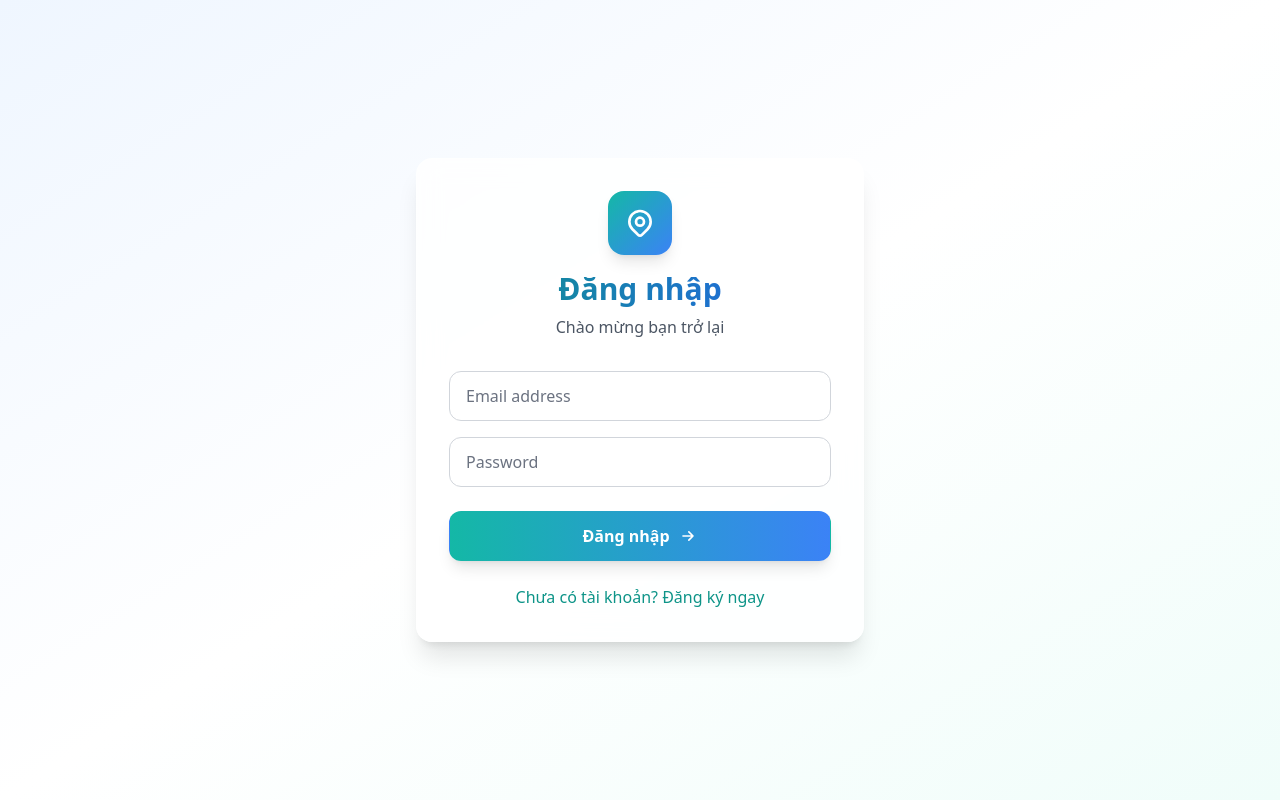
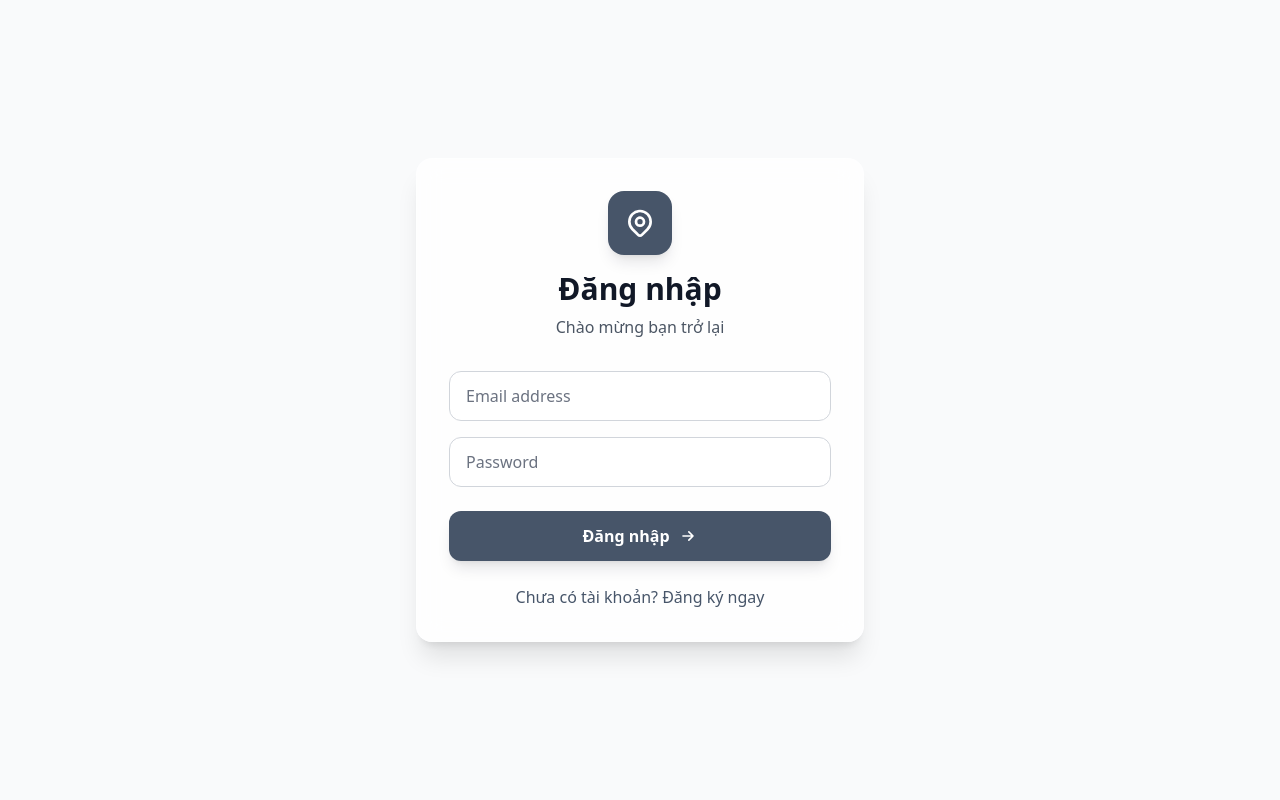
Before and after one commit to leetaaan/travel, a React (Vite) app: page /login in a window 1280 px wide. Built offline with nearby package versions, Linux system fonts and the light colour scheme; no server answers; the HTML template or start-up script is replaced by a standard one.

Commit message:
Thiết kế tối giản không gradient

```diff
--- a/src/components/AuthForm.jsx
+++ b/src/components/AuthForm.jsx
@@ -45,13 +45,13 @@ const AuthForm = () => {
   return (
     <div className="w-full">
         <div className="text-center mb-8">
-          <div className="w-16 h-16 bg-gradient-to-br from-primary-500 to-blue-500 rounded-2xl flex items-center justify-center mx-auto mb-4 shadow-lg">
+          <div className="w-16 h-16 bg-primary-600 dark:bg-primary-500 rounded-2xl flex items-center justify-center mx-auto mb-4 shadow-lg">
             <svg className="w-8 h-8 text-white" fill="none" stroke="currentColor" viewBox="0 0 24 24">
               <path strokeLinecap="round" strokeLinejoin="round" strokeWidth="2" d="M17.657 16.657L13.414 20.9a1.998 1.998 0 01-2.827 0l-4.244-4.243a8 8 0 1111.314 0z"></path>
               <path strokeLinecap="round" strokeLinejoin="round" strokeWidth="2" d="M15 11a3 3 0 11-6 0 3 3 0 016 0z"></path>
             </svg>
           </div>
-          <h3 className="text-3xl font-bold bg-gradient-to-r from-primary-600 to-blue-600 bg-clip-text text-transparent">
+          <h3 className="text-3xl font-bold text-gray-900 dark:text-white">
             {isRegistering ? 'Đăng ký tài khoản' : 'Đăng nhập'}
           </h3>
           <p className="text-gray-600 dark:text-gray-300 mt-2">
@@ -121,7 +121,7 @@ const AuthForm = () => {
           <div>
             <button
               type="submit"
-              className="group relative w-full flex justify-center py-3 px-4 border border-transparent text-base font-semibold rounded-xl text-white bg-gradient-to-r from-primary-500 to-blue-500 hover:from-primary-600 hover:to-blue-600 focus:outline-none focus:ring-2 focus:ring-offset-2 focus:ring-primary-500 transition-all duration-200 shadow-lg hover:shadow-xl transform hover:scale-105"
+              className="group relative w-full flex justify-center py-3 px-4 border border-transparent text-base font-semibold rounded-xl text-white bg-primary-600 hover:bg-primary-700 focus:outline-none focus:ring-2 focus:ring-offset-2 focus:ring-primary-500 transition-all duration-200 shadow-lg hover:shadow-xl"
             >
               <span className="flex items-center">
                 {isRegistering ? 'Đăng ký' : 'Đăng nhập'}
--- a/src/components/TopMenu.jsx
+++ b/src/components/TopMenu.jsx
@@ -311,13 +311,13 @@ const TopMenu = () => {
   return (
     <div className="bg-white/95 dark:bg-dark-800/95 backdrop-blur-md shadow-lg border-b border-gray-100 dark:border-dark-700 p-4 flex justify-between items-center sticky top-0 z-50 transition-colors duration-300">
       <div className="flex items-center space-x-3">
-        <div className="w-10 h-10 bg-gradient-to-br from-primary-500 to-blue-500 rounded-xl flex items-center justify-center shadow-lg hover:shadow-xl transition-shadow duration-300">
+        <div className="w-10 h-10 bg-primary-600 dark:bg-primary-500 rounded-xl flex items-center justify-center shadow-lg hover:shadow-xl transition-shadow duration-300">
           <svg className="w-6 h-6 text-white" fill="none" stroke="currentColor" viewBox="0 0 24 24">
             <path strokeLinecap="round" strokeLinejoin="round" strokeWidth="2" d="M17.657 16.657L13.414 20.9a1.998 1.998 0 01-2.827 0l-4.244-4.243a8 8 0 1111.314 0z"></path>
             <path strokeLinecap="round" strokeLinejoin="round" strokeWidth="2" d="M15 11a3 3 0 11-6 0 3 3 0 016 0z"></path>
           </svg>
         </div>
-        <h1 className="text-2xl font-bold bg-gradient-to-r from-primary-600 to-blue-600 bg-clip-text text-transparent">Travel Planner</h1>
+        <h1 className="text-2xl font-bold text-gray-900 dark:text-white">Travel Planner</h1>
       </div>
       <div className="flex-1 flex justify-center mx-6 relative">
         <div className="relative w-full max-w-md">
@@ -354,7 +354,7 @@ const TopMenu = () => {
                 </div>
                 <button
                   onClick={() => sendFriendRequest(result.id, result.fullName || result.email, result.email)}
-                  className="bg-gradient-to-r from-primary-500 to-blue-500 text-white text-sm rounded-full px-4 py-2 hover:from-primary-600 hover:to-blue-600 transition-all duration-200 font-medium shadow-md hover:shadow-lg"
+                  className="bg-primary-600 hover:bg-primary-700 text-white text-sm rounded-full px-4 py-2 transition-all duration-200 font-medium shadow-md hover:shadow-lg"
                   disabled={friendsList.includes(result.id) || pendingRequests.some(req => req.receiverId === result.id)}
                 >
                   {friendsList.includes(result.id) ? 'Đã là bạn bè' : pendingRequests.some(req => req.receiverId === result.id) ? 'Đang chờ' : 'Kết bạn'}
@@ -367,7 +367,7 @@ const TopMenu = () => {
       <div className="flex items-center space-x-4">
         {user && userData ? (
           <>
-            <Link to="/planning" className="bg-gradient-to-r from-primary-500 to-blue-500 text-white rounded-full py-2 px-6 hover:from-primary-600 hover:to-blue-600 transition-all duration-200 font-medium shadow-md hover:shadow-lg transform hover:scale-105">
+            <Link to="/planning" className="bg-primary-600 hover:bg-primary-700 text-white rounded-full py-2 px-6 transition-all duration-200 font-medium shadow-md hover:shadow-lg">
               Xây dựng lịch trình
             </Link>
             <div className="relative" ref={notificationRef}>
--- a/src/pages/LandingPage.jsx
+++ b/src/pages/LandingPage.jsx
@@ -39,16 +39,11 @@ const LandingPage = () => {
             </button>
 
 
-            <header id="header" className="relative bg-gradient-to-br from-primary-500 via-primary-600 to-blue-600 dark:from-primary-700 dark:via-primary-800 dark:to-blue-800 text-white overflow-hidden">
+            <header id="header" className="relative bg-primary-600 dark:bg-primary-800 text-white overflow-hidden">
                 <div className="absolute inset-0 bg-black opacity-10"></div>
-                <div className="absolute top-0 left-0 w-full h-full">
-                    <div className="absolute top-10 left-10 w-20 h-20 bg-white opacity-10 rounded-full animate-float"></div>
-                    <div className="absolute top-32 right-20 w-16 h-16 bg-white opacity-5 rounded-full animate-float-delay"></div>
-                    <div className="absolute bottom-20 left-1/4 w-12 h-12 bg-white opacity-10 rounded-full animate-float"></div>
-                </div>
                 <div className="relative z-10 text-center flex flex-col gap-12 pt-32 pb-16 px-6 max-w-6xl mx-auto">
                 <section className="header__text">
-                    <h1 className="text-5xl md:text-6xl font-bold leading-tight mb-6 bg-gradient-to-r from-white to-blue-100 bg-clip-text text-transparent animate-fade-in-up">
+                    <h1 className="text-5xl md:text-6xl font-bold leading-tight mb-6 text-white animate-fade-in-up">
                         Lên Kế Hoạch Du Lịch <br />
                         <span className="text-4xl md:text-5xl">Cùng Nhau</span>
                     </h1>
@@ -56,13 +51,13 @@ const LandingPage = () => {
                         Tạo lịch trình du lịch hợp tác với gợi ý từ AI và quản lý chi phí nhóm một cách dễ dàng
                     </p>
                     <div className="flex flex-col sm:flex-row items-center justify-center gap-4 animate-fade-in-up delay-300">
-                        <Link to="/login" className="group bg-white text-primary-600 px-8 py-4 rounded-full font-semibold text-lg transition-all duration-300 hover:bg-blue-50 hover:scale-105 hover:shadow-xl flex items-center gap-3">
+                        <Link to="/login" className="group bg-white text-primary-600 px-8 py-4 rounded-full font-semibold text-lg transition-all duration-300 hover:bg-gray-50 hover:shadow-xl flex items-center gap-3">
                             <span>Bắt Đầu Ngay</span>
                             <svg className="w-5 h-5 group-hover:translate-x-1 transition-transform" fill="none" stroke="currentColor" viewBox="0 0 24 24">
                                 <path strokeLinecap="round" strokeLinejoin="round" strokeWidth="2" d="M13 7l5 5m0 0l-5 5m5-5H6"></path>
                             </svg>
                         </Link>
-                        <Link to="/planning" className="group border-2 border-white text-white px-8 py-4 rounded-full font-semibold text-lg transition-all duration-300 hover:bg-white hover:text-primary-600 hover:scale-105 flex items-center gap-3">
+                        <Link to="/planning" className="group border-2 border-white text-white px-8 py-4 rounded-full font-semibold text-lg transition-all duration-300 hover:bg-white hover:text-primary-600 flex items-center gap-3">
                             <svg className="w-5 h-5" fill="none" stroke="currentColor" viewBox="0 0 24 24">
                                 <path strokeLinecap="round" strokeLinejoin="round" strokeWidth="2" d="M9.663 17h4.673M12 3v1m6.364 1.636l-.707.707M21 12h-1M4 12H3m3.343-5.657l-.707-.707m2.828 9.9a5 5 0 117.072 0l-.548.547A3.374 3.374 0 0014 18.469V19a2 2 0 11-4 0v-.531c0-.895-.356-1.754-.988-2.386l-.548-.547z"></path>
                             </svg>
@@ -71,31 +66,18 @@ const LandingPage = () => {
                     </div>
                 </section>
                             <div className="absolute inset-0 bg-gradient-to-r from-blue-400 to-primary-400 rounded-3xl blur-xl opacity-30 animate-pulse"></div>
-                    <div className="relative max-w-md mx-auto">
-                        <div className="absolute inset-0 bg-gradient-to-r from-blue-400 to-teal-400 rounded-3xl blur-xl opacity-30 animate-pulse"></div>
-                                    <div className="h-4 bg-gradient-to-r from-primary-400 to-blue-400 rounded-full w-3/4"></div>
-                            <div className="space-y-4">
-                                <div className="h-4 bg-gradient-to-r from-teal-400 to-blue-400 rounded-full w-3/4"></div>
-                                <div className="h-3 bg-gray-200 rounded-full w-1/2"></div>
-                                        <div className="h-20 bg-gradient-to-br from-primary-100 to-blue-100 rounded-xl"></div>
-                                        <div className="h-20 bg-gradient-to-br from-blue-100 to-primary-100 rounded-xl"></div>
-                                    <div className="h-20 bg-gradient-to-br from-teal-100 to-blue-100 rounded-xl"></div>
-                                    <div className="h-8 bg-gradient-to-r from-primary-500 to-blue-500 rounded-full mt-6"></div>
-                                </div>
-                                <div className="h-8 bg-gradient-to-r from-teal-500 to-blue-500 rounded-full mt-6"></div>
-                    </div>
                 </div>
             </header>
 
-            <div className="bg-gradient-to-b from-blue-50 to-white dark:from-dark-900 dark:to-dark-800 py-20 px-6 transition-colors duration-300" id="features">
+            <div className="bg-gray-50 dark:bg-dark-900 py-20 px-6 transition-colors duration-300" id="features">
                 <div className="max-w-7xl mx-auto">
                 <section className="text-center mb-20">
-                    <span className="inline-block bg-gradient-to-r from-primary-500 to-blue-500 text-white text-sm font-semibold uppercase px-4 py-2 rounded-full mb-4 animate-fade-in-up">
+                    <span className="inline-block bg-primary-600 text-white text-sm font-semibold uppercase px-4 py-2 rounded-full mb-4 animate-fade-in-up">
                         Tính Năng
                     </span>
                     <h2 className="text-4xl md:text-5xl font-bold text-gray-800 dark:text-gray-100 leading-tight mb-6 animate-fade-in-up delay-150">
                         Mọi Thứ Bạn Cần Cho <br />
-                        <span className="bg-gradient-to-r from-primary-600 to-blue-600 bg-clip-text text-transparent">Chuyến Đi Hoàn Hảo</span>
+                        <span className="text-primary-600 dark:text-primary-400">Chuyến Đi Hoàn Hảo</span>
                     </h2>
                     <p className="text-xl text-gray-600 dark:text-gray-300 max-w-3xl mx-auto animate-fade-in-up delay-300">
                         Lập kế hoạch du lịch, quản lý chi phí và hợp tác với nhóm của bạn, tất cả trong một nơi
@@ -103,16 +85,16 @@ const LandingPage = () => {
                 </section>
                 <div className="grid grid-cols-1 md:grid-cols-2 lg:grid-cols-3 gap-8">
                     <section className="group bg-white dark:bg-dark-800 p-8 rounded-2xl shadow-lg hover:shadow-2xl transition-all duration-500 hover:-translate-y-2 border border-gray-100 dark:border-dark-700">
-                        <div className="w-16 h-16 bg-gradient-to-br from-yellow-400 to-orange-500 text-white text-2xl flex justify-center items-center rounded-2xl mb-6 group-hover:scale-110 transition-transform duration-300">
+                        <div className="w-16 h-16 bg-yellow-500 text-white text-2xl flex justify-center items-center rounded-2xl mb-6 group-hover:scale-110 transition-transform duration-300">
                             <svg className="w-8 h-8" fill="none" stroke="currentColor" viewBox="0 0 24 24">
                                 <path strokeLinecap="round" strokeLinejoin="round" strokeWidth="2" d="M9.663 17h4.673M12 3v1m6.364 1.636l-.707.707M21 12h-1M4 12H3m3.343-5.657l-.707-.707m2.828 9.9a5 5 0 117.072 0l-.548.547A3.374 3.374 0 0014 18.469V19a2 2 0 11-4 0v-.531c0-.895-.356-1.754-.988-2.386l-.548-.547z"></path>
                             </svg>
                         </div>
-                        <h3 className="text-gray-800 dark:text-gray-100 text-xl font-bold mb-4 group-hover:text-primary-600 dark:group-hover:text-primary-400 transition-colors">Gợi Ý Từ AI</h3>
+                        <h3 className="text-gray-800 dark:text-gray-100 text-xl font-bold mb-4 group-hover:text-yellow-600 dark:group-hover:text-yellow-400 transition-colors">Gợi Ý Từ AI</h3>
                         <p className="text-gray-600 dark:text-gray-300 leading-relaxed">Nhận các đề xuất thông minh về điểm đến, hoạt động và nhà hàng dựa trên sở thích của bạn</p>
                     </section>
                     <section className="group bg-white dark:bg-dark-800 p-8 rounded-2xl shadow-lg hover:shadow-2xl transition-all duration-500 hover:-translate-y-2 border border-gray-100 dark:border-dark-700">
-                        <div className="w-16 h-16 bg-gradient-to-br from-blue-400 to-purple-500 text-white text-2xl flex justify-center items-center rounded-2xl mb-6 group-hover:scale-110 transition-transform duration-300">
+                        <div className="w-16 h-16 bg-blue-500 text-white text-2xl flex justify-center items-center rounded-2xl mb-6 group-hover:scale-110 transition-transform duration-300">
                             <svg className="w-8 h-8" fill="none" stroke="currentColor" viewBox="0 0 24 24">
                                 <path strokeLinecap="round" strokeLinejoin="round" strokeWidth="2" d="M17 20h5v-2a3 3 0 00-5.356-1.857M17 20H7m10 0v-2c0-.656-.126-1.283-.356-1.857M7 20H2v-2a3 3 0 015.356-1.857M7 20v-2c0-.656.126-1.283.356-1.857m0 0a5.002 5.002 0 019.288 0M15 7a3 3 0 11-6 0 3 3 0 016 0zm6 3a2 2 0 11-4 0 2 2 0 014 0zM7 10a2 2 0 11-4 0 2 2 0 014 0z"></path>
                             </svg>
@@ -121,7 +103,7 @@ const LandingPage = () => {
                         <p className="text-gray-600 dark:text-gray-300 leading-relaxed">Mời bạn bè cùng lập kế hoạch theo thời gian thực. Chia sẻ ý tưởng, tạo bình chọn và xây dựng lịch trình cùng nhau</p>
                     </section>
                     <section className="group bg-white dark:bg-dark-800 p-8 rounded-2xl shadow-lg hover:shadow-2xl transition-all duration-500 hover:-translate-y-2 border border-gray-100 dark:border-dark-700">
-                        <div className="w-16 h-16 bg-gradient-to-br from-green-400 to-primary-500 text-white text-2xl flex justify-center items-center rounded-2xl mb-6 group-hover:scale-110 transition-transform duration-300">
+                        <div className="w-16 h-16 bg-green-500 text-white text-2xl flex justify-center items-center rounded-2xl mb-6 group-hover:scale-110 transition-transform duration-300">
                             <svg className="w-8 h-8" fill="none" stroke="currentColor" viewBox="0 0 24 24">
                                 <path strokeLinecap="round" strokeLinejoin="round" strokeWidth="2" d="M17 9V7a2 2 0 00-2-2H5a2 2 0 00-2 2v6a2 2 0 002 2h2m2 4h10a2 2 0 002-2v-6a2 2 0 00-2-2H9a2 2 0 00-2 2v6a2 2 0 002 2zm7-5a2 2 0 11-4 0 2 2 0 014 0z"></path>
                             </svg>
--- a/src/pages/LoginPage.jsx
+++ b/src/pages/LoginPage.jsx
@@ -6,7 +6,7 @@ const LoginPage = () => {
   const { isDark } = useTheme();
 
   return (
-    <div className="min-h-screen bg-gradient-to-br from-blue-50 via-white to-primary-50 dark:from-dark-900 dark:via-dark-800 dark:to-dark-900 flex items-center justify-center p-6 transition-colors duration-300">
+    <div className="min-h-screen bg-gray-50 dark:bg-dark-900 flex items-center justify-center p-6 transition-colors duration-300">
         <div className="w-full max-w-md p-8 space-y-8 bg-white/80 dark:bg-dark-800/80 backdrop-blur-md rounded-2xl shadow-xl border border-white/20 dark:border-dark-600/20">
             <AuthForm />
         </div>
--- a/tailwind.config.js
+++ b/tailwind.config.js
@@ -9,16 +9,16 @@ export default {
     extend: {
       colors: {
         primary: {
-          50: '#f0fdfa',
-          100: '#ccfbf1',
-          200: '#99f6e4',
-          300: '#5eead4',
-          400: '#2dd4bf',
-          500: '#14b8a6',
-          600: '#0d9488',
-          700: '#0f766e',
-          800: '#115e59',
-          900: '#134e4a',
+          50: '#f8fafc',
+          100: '#f1f5f9',
+          200: '#e2e8f0',
+          300: '#cbd5e1',
+          400: '#94a3b8',
+          500: '#64748b',
+          600: '#475569',
+          700: '#334155',
+          800: '#1e293b',
+          900: '#0f172a',
         },
         dark: {
           50: '#f8fafc',
```
Also changed, not shown: src/components/Sidebar.jsx (+4 -4 lines).
